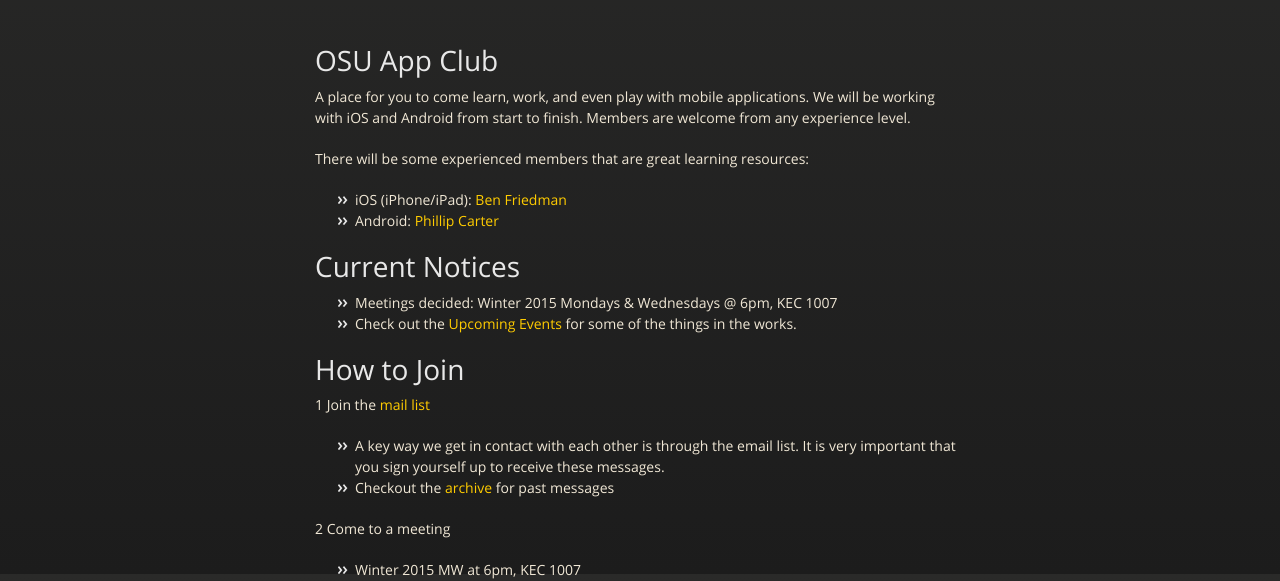
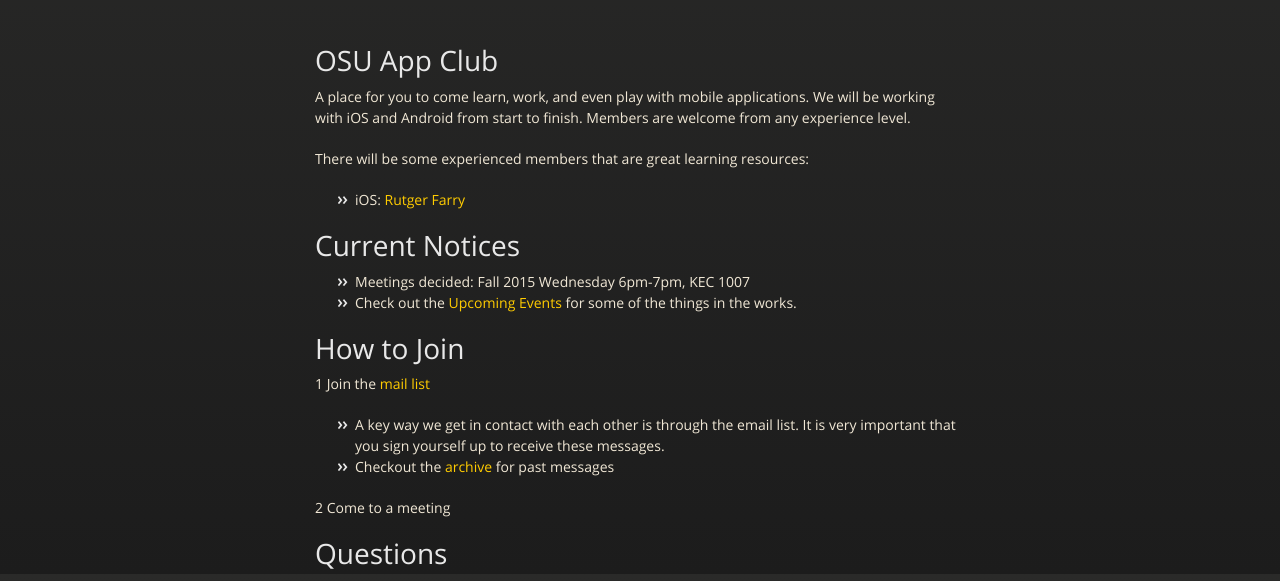
Before and after one commit to OSU-App-Club/ClubInfo, a plain HTML site: page index.html in a window 1280 px wide. Shown: the part 226-807 px from the top of the page. Drawn offline with nearby package versions, Linux system fonts and the light colour scheme.

Commit message:
Updated times & changed members

```diff
--- a/index.html
+++ b/index.html
@@ -46,17 +46,14 @@
 <p>There will be some experienced members that are great learning resources:</p>
 
 <ul>
-<li> iOS (iPhone/iPad): <a href="https://github.com/montymxb">Ben Friedman</a>
-</li>
-<li> Android: <a href="https://github.com/cartermp">Phillip Carter</a>
-</li>
+<li>iOS: <a href="https://github.com/rutgerfarry">Rutger Farry</a></li>
 </ul>
 
 <h1>
 <a name="current-notices" class="anchor" href="#current-notices"><span class="octicon octicon-link"></span></a>Current Notices</h1>
 
 <ul>
-<li> Meetings decided: Winter 2015 Mondays & Wednesdays @ 6pm, KEC 1007</li>
+<li> Meetings decided: Fall 2015 Wednesday 6pm-7pm, KEC 1007</li>
 <li> Check out the <a href="https://github.com/OSU-App-Club/ClubInfo/blob/master/UpcomingEvents.md">Upcoming Events</a> for some of the things in the works.</li>
 </ul>
 
@@ -71,10 +68,6 @@
 </ul>
 
 <p>2  Come to a meeting</p>
-
-<ul>
-<li>Winter 2015 MW at 6pm, KEC 1007</li>
-</ul>
 
 <h1>
 <a name="questions" class="anchor" href="#questions"><span class="octicon octicon-link"></span></a>Questions</h1>
```
